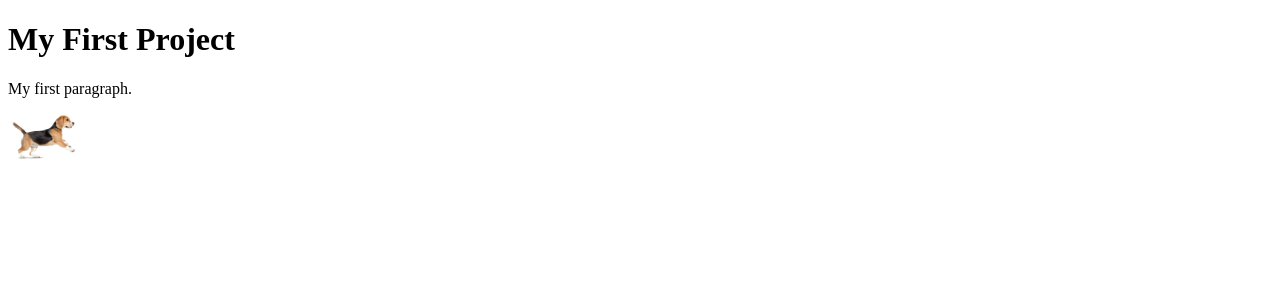
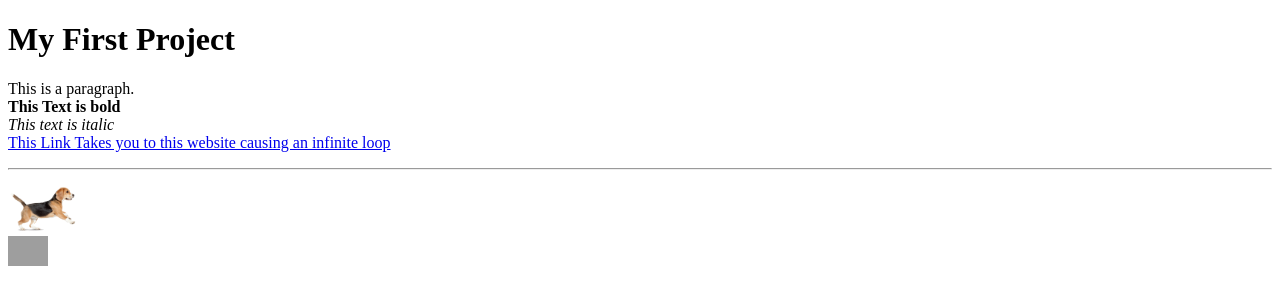
Before and after one commit to Angel1Munoz/Angel1Munoz.github.io, a plain HTML site: page index.html in a window 1280 px wide. Drawn offline with Linux system fonts and the light colour scheme; grey boxes are pictures that could not be loaded.

Commit message:
your message here

```diff
--- a/index.html
+++ b/index.html
@@ -6,7 +6,21 @@
     <body>
 
         <h1>My First Project</h1>
-        <p>My first paragraph.</p>
-        <img width=70px src="images/dog.png" >
+        <p>
+            This is a paragraph.<br>
+            <b>This Text is bold</b><br>
+            <i>This text is italic</i><br>
+            <a href=https://angel1munoz.github.io>
+                This Link Takes you to this website causing an infinite loop
+            </a>
+        </p>
+        <hr>
+        <p>
+            <img src="images/dog.png" width=70px>
+        <br>
+            <a href=https://youtube.com>
+                <img src="images/cat.png" width=40px>
+            </a>
+        </p>
     </body>
 </html>
```
Also changed, not shown: 1 other file.
